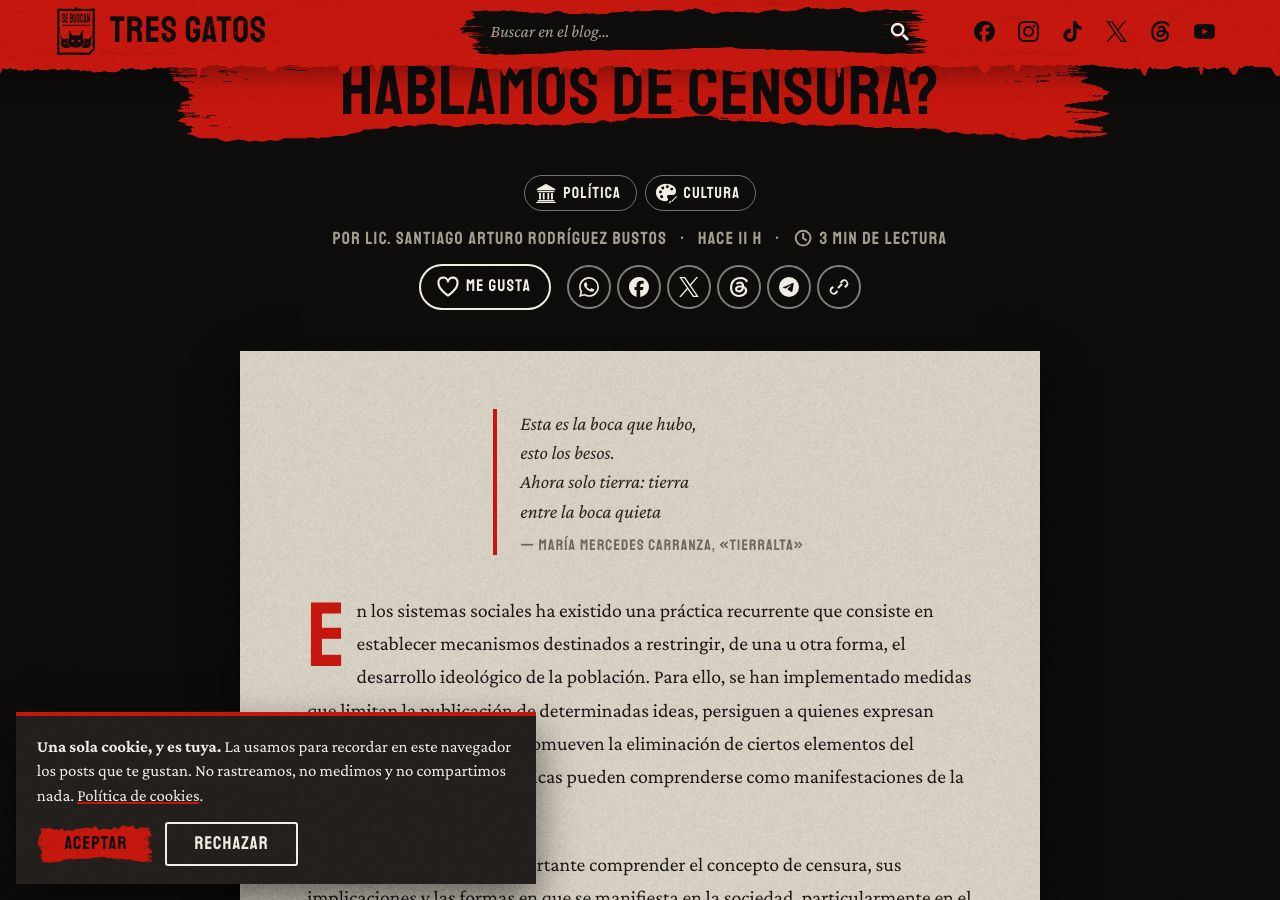
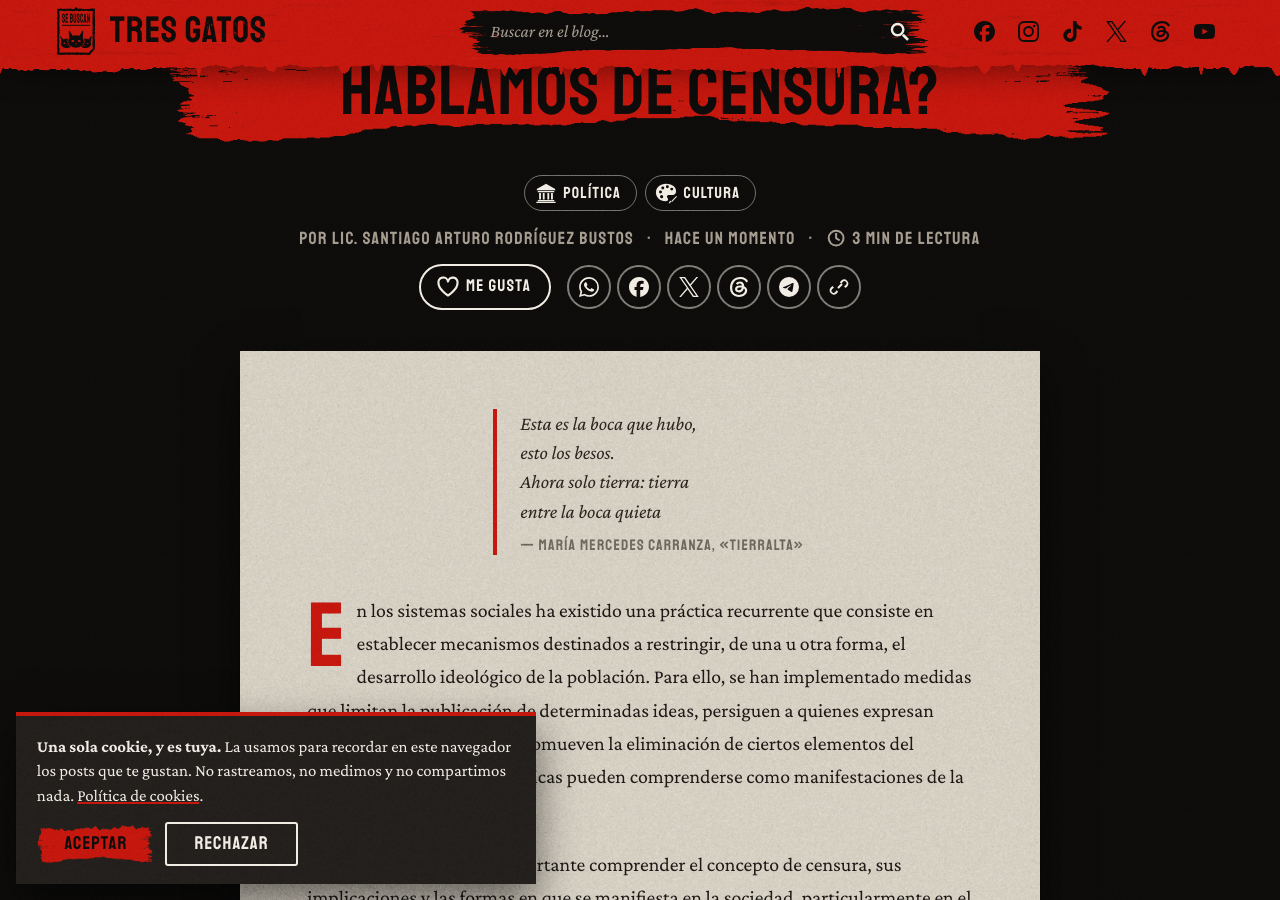
Before and after one commit to Dalex11/tres-gatos, a Jekyll site: the page built from _posts/2026-11-03-de-que-hablamos-cuando-hablamos-de-censura.md, in a window 1280 px wide and 900 px high, scrolled down 711 px. Built offline with Jekyll 4.4.1, drawn with Linux system fonts in a browser that asks for light colours; some of the changed lines change nothing that is shown.

Commit message:
De que hablamos cuando hablamos de censura?

```diff
--- a/_posts/2026-11-03-de-que-hablamos-cuando-hablamos-de-censura.md
+++ b/_posts/2026-11-03-de-que-hablamos-cuando-hablamos-de-censura.md
@@ -1,6 +1,6 @@
 ---
 title: "¿De qué hablamos cuando hablamos de censura?"
-date: 2026-11-03 00:00:00 -0500
+date: 2026-11-03 11:38:00 -0500
 autor: "Lic. Santiago Arturo Rodríguez Bustos"
 temas: [politica, cultura]
 
```
